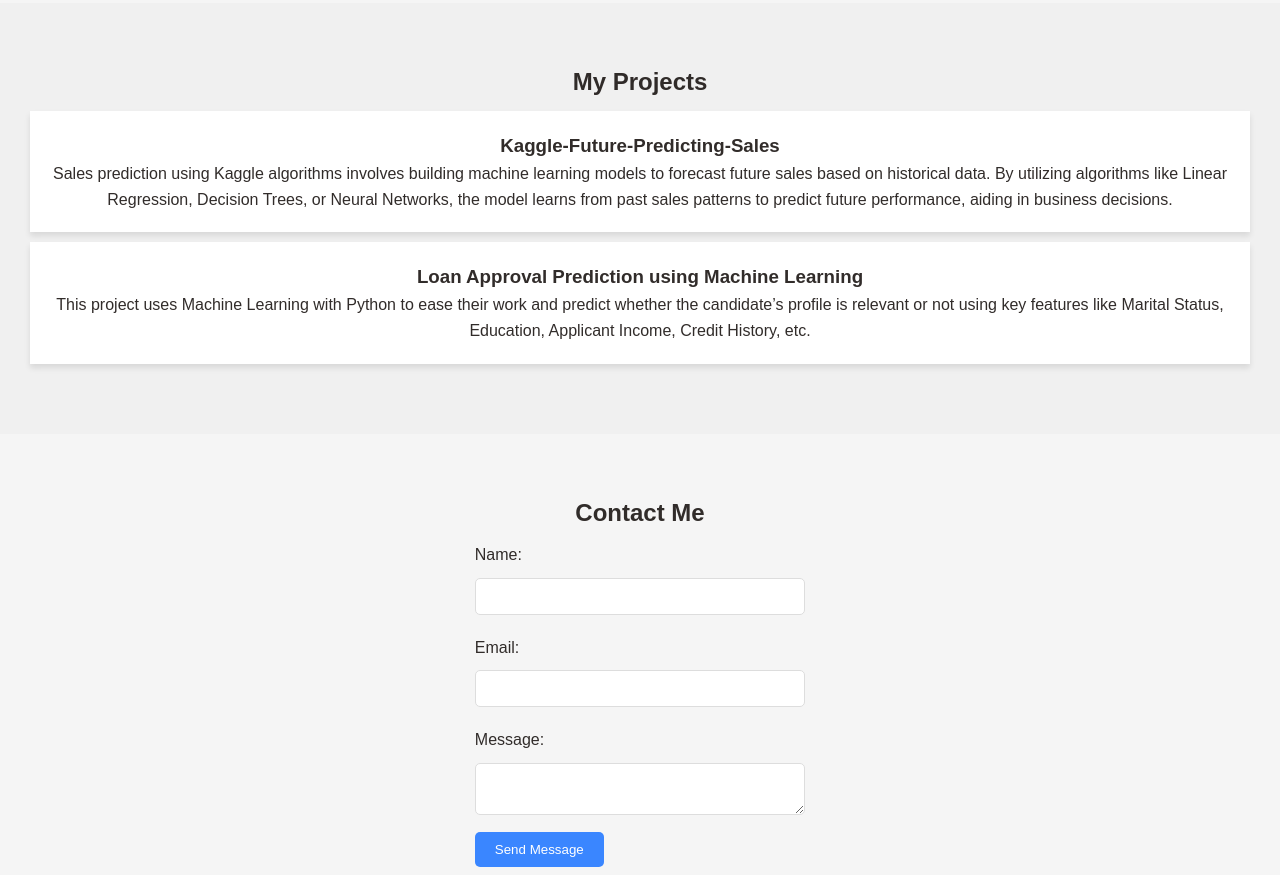
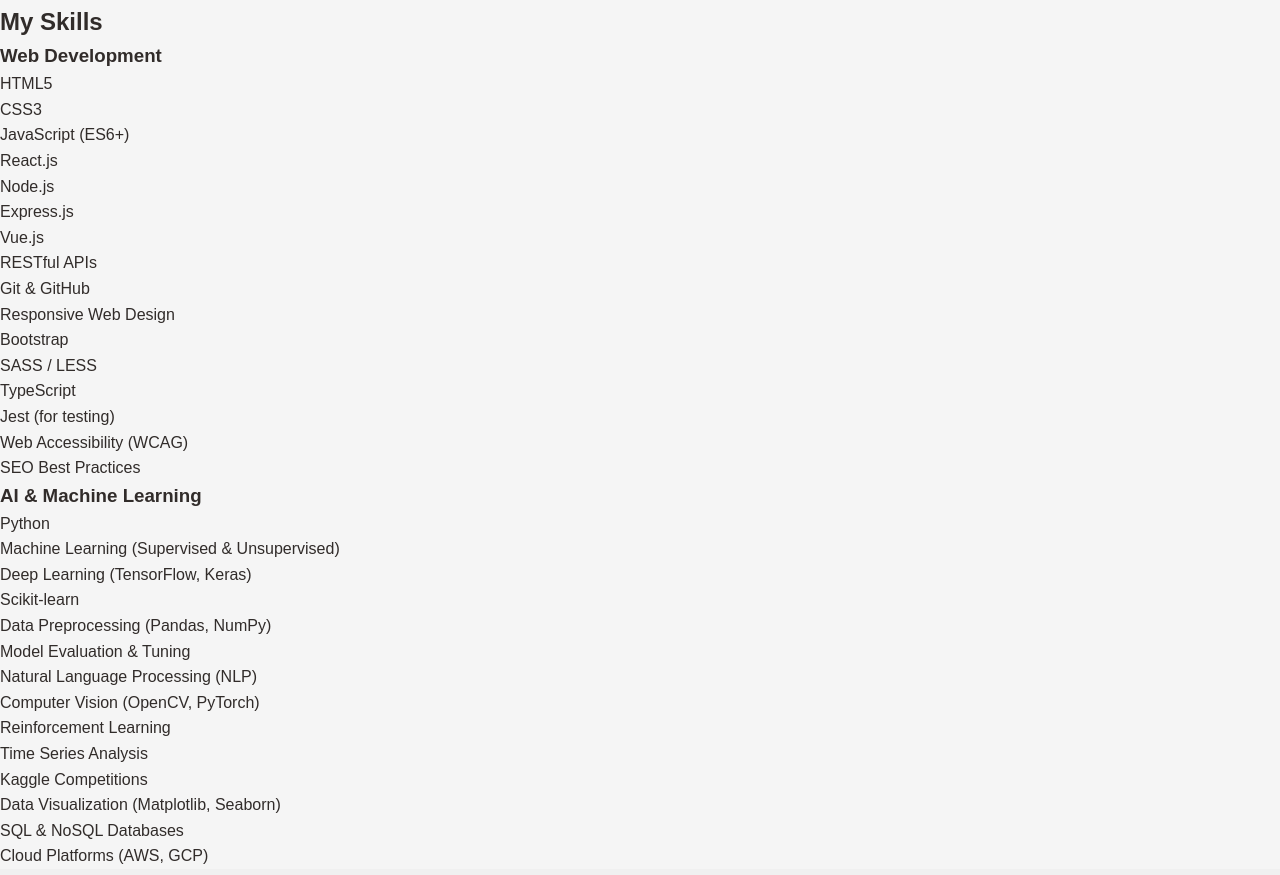
Before and after one commit to Gautam22102003/Gautam22102003.github.io, a plain HTML site: page index.html in a window 1280 px wide. Shown: the part 1065-1940 px from the top of the page. Drawn offline with Linux system fonts and the light colour scheme; a script that the page names is missing.

Commit message:
Update index.html

```diff
--- a/index.html
+++ b/index.html
@@ -1,29 +1,35 @@
 <!DOCTYPE html>
 <html lang="en">
+
 <head>
     <meta charset="UTF-8">
     <meta name="viewport" content="width=device-width, initial-scale=1.0">
+    <meta http-equiv="X-UA-Compatible" content="ie=edge">
     <title>Gautam Shriinath - Portfolio</title>
     <link rel="stylesheet" href="styles.css">
 </head>
+
 <body>
     <!-- Header with Logo and Social Links -->
     <header>
         <div class="logo-container">
             <img src="image.png" alt="Gautam Shriinath Logo" class="logo">
             <div class="social-icons">
-                <a href="mailto:gautamshriinathofficial@gmail.com" target="_blank" class="social-icon">
-                    <img src="609dc1e9642d177cfbef1e7ef1637bd8.png" alt="Email">
+                <a href="mailto:gautamshriinathofficial@gmail.com" target="_blank" class="social-icon" aria-label="Email">
+                    <img src="609dc1e9642d177cfbef1e7ef1637bd8.png" alt="Email Icon">
                 </a>
-                <a href="https://linkedin.com/in/gautam-shriinath-8299b8265/" target="_blank" class="social-icon">
-                    <img src="2f7ec67745d253fa633ef8f0490218d1.png" alt="LinkedIn">
+                <a href="https://linkedin.com/in/gautam-shriinath-8299b8265/" target="_blank" class="social-icon" aria-label="LinkedIn">
+                    <img src="2f7ec67745d253fa633ef8f0490218d1.png" alt="LinkedIn Icon">
                 </a>
-                <a href="https://github.com/Gautam22102003" target="_blank" class="social-icon">
-                    <img src="github_logo_icon_229278.png" alt="GitHub">
+                <a href="https://github.com/Gautam22102003" target="_blank" class="social-icon" aria-label="GitHub">
+                    <img src="github_logo_icon_229278.png" alt="GitHub Icon">
                 </a>
             </div>
         </div>
     </header>
+
+    <!-- Main Content Section -->
+    <main>
 
         <!-- Hero Section -->
         <section id="hero">
@@ -33,30 +39,85 @@
                 <a href="#contact" class="btn">Get in Touch</a>
             </div>
             <div class="hero-image">
-            <img src="Screenshot 2025-02-07 173212.png" alt="Gautam Shriinath">
+                <img src="Screenshot 2025-02-07 173212.png" alt="Gautam Shriinath Portrait">
             </div>
         </section>
 
         <!-- About Section -->
         <section id="about">
             <h2>About Me</h2>
-        <p> As a passionate developer, I thrive on turning ideas into reality through code. My journey in software development is driven by an insatiable curiosity and a love for building meaningful solutions that make a difference.
+            <p>
+                As a passionate developer, I thrive on turning ideas into reality through code. My journey in software development is driven by an insatiable curiosity and a love for building meaningful solutions that make a difference.
                 Every project is an opportunity to learn something new – whether I'm crafting responsive web applications, diving deep into backend architectures, or exploring emerging technologies. I find joy in those moments when complex problems meet elegant solutions, and I'm always eager to push my boundaries to discover what's possible.
                 What excites me most about development is the endless potential for innovation and collaboration. I believe the best solutions emerge when we combine different perspectives and skills. That's why I'm always open to connecting with fellow developers, sharing knowledge, and working on challenging projects together.
                 Beyond writing code, I'm committed to continuous growth and staying current with industry trends. When I'm not working on projects, you'll find me experimenting with new technologies, contributing to open-source initiatives, or helping other developers overcome technical challenges.
-            I'm currently looking for opportunities to collaborate on projects that challenge me to grow while making a meaningful impact. Let's build something amazing together!.</p>
+                I'm currently looking for opportunities to collaborate on projects that challenge me to grow while making a meaningful impact. Let's build something amazing together!
+            </p>
+        </section>
+
+        <!-- Skills Section -->
+        <section id="skills">
+            <h2>My Skills</h2>
+
+            <div class="skills-section">
+                <!-- Web Development Skills -->
+                <div class="skills-category">
+                    <h3>Web Development</h3>
+                    <ul>
+                        <li>HTML5</li>
+                        <li>CSS3</li>
+                        <li>JavaScript (ES6+)</li>
+                        <li>React.js</li>
+                        <li>Node.js</li>
+                        <li>Express.js</li>
+                        <li>Vue.js</li>
+                        <li>RESTful APIs</li>
+                        <li>Git & GitHub</li>
+                        <li>Responsive Web Design</li>
+                        <li>Bootstrap</li>
+                        <li>SASS / LESS</li>
+                        <li>TypeScript</li>
+                        <li>Jest (for testing)</li>
+                        <li>Web Accessibility (WCAG)</li>
+                        <li>SEO Best Practices</li>
+                    </ul>
+                </div>
+
+                <!-- AI/ML Development Skills -->
+                <div class="skills-category">
+                    <h3>AI & Machine Learning</h3>
+                    <ul>
+                        <li>Python</li>
+                        <li>Machine Learning (Supervised & Unsupervised)</li>
+                        <li>Deep Learning (TensorFlow, Keras)</li>
+                        <li>Scikit-learn</li>
+                        <li>Data Preprocessing (Pandas, NumPy)</li>
+                        <li>Model Evaluation & Tuning</li>
+                        <li>Natural Language Processing (NLP)</li>
+                        <li>Computer Vision (OpenCV, PyTorch)</li>
+                        <li>Reinforcement Learning</li>
+                        <li>Time Series Analysis</li>
+                        <li>Kaggle Competitions</li>
+                        <li>Data Visualization (Matplotlib, Seaborn)</li>
+                        <li>SQL & NoSQL Databases</li>
+                        <li>Cloud Platforms (AWS, GCP)</li>
+                    </ul>
+                </div>
+            </div>
         </section>
 
         <!-- Projects Section -->
         <section id="projects">
             <h2>My Projects</h2>
+
             <div class="project">
                 <h3>Kaggle-Future-Predicting-Sales</h3>
                 <p>Sales prediction using Kaggle algorithms involves building machine learning models to forecast future sales based on historical data. By utilizing algorithms like Linear Regression, Decision Trees, or Neural Networks, the model learns from past sales patterns to predict future performance, aiding in business decisions.</p>
             </div>
+
             <div class="project">
                 <h3>Loan Approval Prediction using Machine Learning</h3>
-            <p>This project uses Machine Learning with Python to ease their work and predict whether the candidate’s profile is relevant or not using key features like Marital Status, Education, Applicant Income, Credit History, etc.</p>
+                <p>This project uses Machine Learning with Python to predict whether a candidate's profile is relevant based on key features like Marital Status, Education, Applicant Income, Credit History, etc.</p>
             </div>
         </section>
 
@@ -74,11 +135,14 @@
             </form>
         </section>
 
+    </main>
+
     <!-- Footer -->
     <footer>
-        <p>© 2025 Gautam Shriinath. All Rights Reserved.</p>
+        <p>&copy; 2025 Gautam Shriinath. All Rights Reserved.</p>
     </footer>
 
     <script src="scripts.js"></script>
 </body>
+
 </html>
```
Lines whose indentation alone changed are shown as unchanged.
